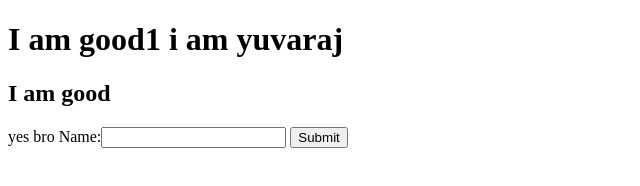
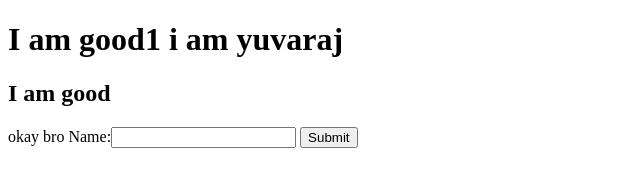
Before and after one commit to Yuvarajpa/github-booking-testing, a plain HTML site: page index.html in a window 1280 px wide. Shown: the full height of the page, 0-640 px from the left. Drawn offline with Linux system fonts and the light colour scheme.

Commit message:
new to okay

```diff
--- a/index.html
+++ b/index.html
@@ -11,7 +11,7 @@
         I am good
     </h2>
     <form>
-        yes bro
+        okay bro
         Name:<input type="text">
         <input type="submit">
     </form>
```
